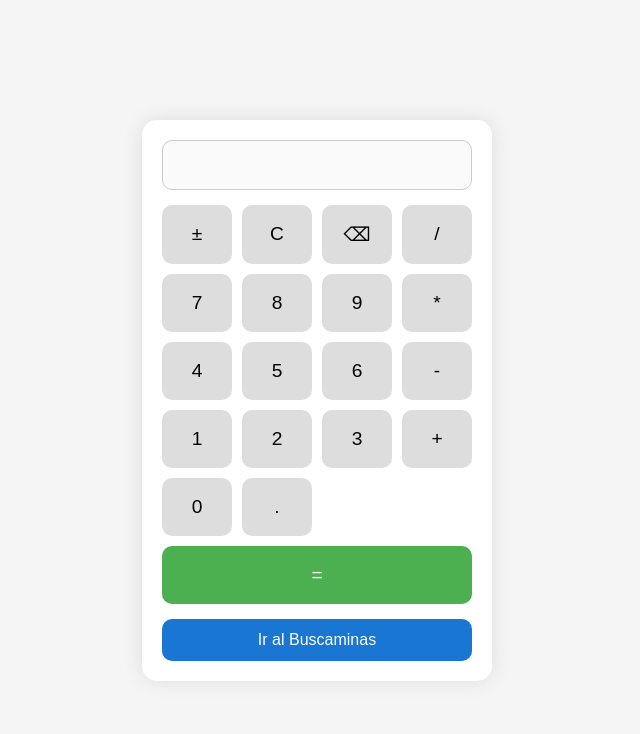
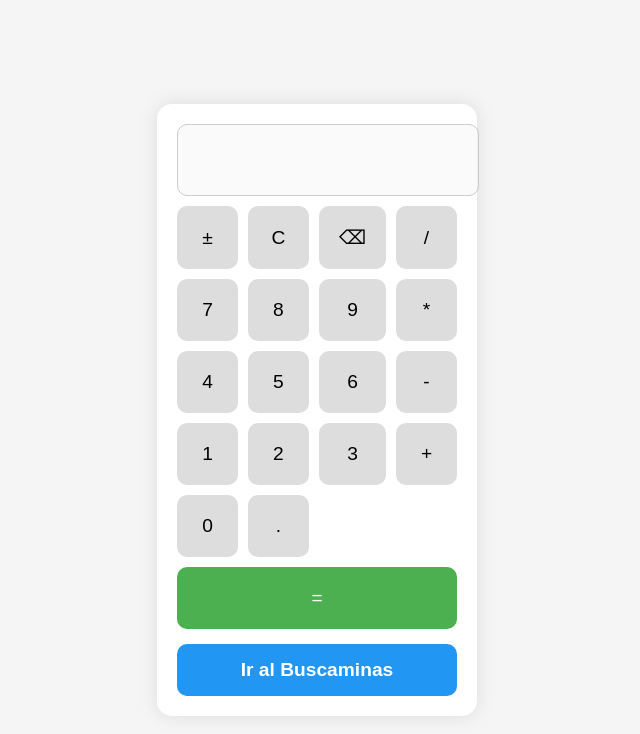
Before and after one commit to emiliano3323/Calculadora., a plain HTML site: page index.html in a window 1280 px wide. Shown: the whole page, without its empty margins (323-963 px from the left). Drawn offline with Linux system fonts and the light colour scheme.

Commit message:
index.html

```diff
--- a/index.html
+++ b/index.html
@@ -2,7 +2,7 @@
 <html lang="es">
 <head>
   <meta charset="UTF-8" />
-  <meta name="viewport" content="width=device-width, initial-scale=1.0"/>
+  <meta name="viewport" content="width=device-width, initial-scale=1" />
   <title>Calculadora Básica</title>
   <style>
     body {
@@ -13,38 +13,34 @@
       align-items: center;
       height: 100vh;
       margin: 0;
+      padding: 10px;
     }
-
     .calculator {
       background: #fff;
       padding: 20px;
       border-radius: 15px;
       box-shadow: 0 0 20px rgba(0,0,0,0.1);
-      width: 90%;
-      max-width: 350px;
+      width: 100%;
+      max-width: 320px;
       box-sizing: border-box;
     }
-
     .display {
       width: 100%;
       height: 50px;
-      font-size: 1.5rem;
+      font-size: 1.4rem;
       text-align: right;
-      margin-bottom: 15px;
+      margin-bottom: 10px;
       padding: 10px;
       border-radius: 10px;
       border: 1px solid #ccc;
-      box-sizing: border-box;
     }
-
     .buttons {
       display: grid;
       grid-template-columns: repeat(4, 1fr);
       gap: 10px;
     }
-
     button {
-      padding: 18px;
+      padding: 20px;
       font-size: 1.2rem;
       border: none;
       border-radius: 10px;
@@ -52,39 +48,35 @@
       cursor: pointer;
       transition: background 0.2s;
     }
-
     button:hover {
       background-color: #ccc;
     }
-
     .equal {
       grid-column: span 4;
       background-color: #4CAF50;
       color: white;
     }
-
-    .minesweeper-button {
+    .btn-mines {
       margin-top: 15px;
+      background-color: #2196F3;
+      color: white;
+      font-weight: bold;
+      border-radius: 10px;
       width: 100%;
-      padding: 12px;
-      font-size: 1rem;
-      border-radius: 10px;
-      background-color: #1976d2;
-      color: white;
-      border: none;
+      padding: 15px 0;
       cursor: pointer;
+      transition: background-color 0.3s;
     }
-
-    .minesweeper-button:hover {
-      background-color: #125aa0;
+    .btn-mines:hover {
+      background-color: #1769aa;
     }
   </style>
 </head>
 <body>
   <div class="calculator">
-    <input type="text" id="display" class="display" disabled>
+    <input type="text" id="display" class="display" disabled />
     <div class="buttons">
-      <button onclick="toggleSign()">±</button>
+      <button onclick="append('±')">±</button>
       <button onclick="clearDisplay()">C</button>
       <button onclick="backspace()">⌫</button>
       <button onclick="append('/')">/</button>
@@ -108,15 +100,14 @@
       <button onclick="append('.')">.</button>
       <button class="equal" onclick="calculate()">=</button>
     </div>
-
-    <!-- Botón al Buscaminas -->
-    <button class="minesweeper-button" onclick="window.location.href='buscaminas.html'">Ir al Buscaminas</button>
+    <button class="btn-mines" onclick="goToBuscaminas()">Ir al Buscaminas</button>
   </div>
 
   <script>
     const display = document.getElementById('display');
 
     function append(val) {
+      if (display.value === 'Error') display.value = '';
       if (val === '±') {
         if (display.value.startsWith('-')) {
           display.value = display.value.slice(1);
@@ -133,26 +124,29 @@
     }
 
     function backspace() {
+      if (display.value === 'Error') {
+        display.value = '';
+        return;
+      }
       display.value = display.value.slice(0, -1);
     }
 
     function calculate() {
       try {
-      // Evalúa la expresión y muestra resultado
         const result = eval(display.value);
+        if (result === undefined) {
+          display.value = '';
+        } else {
           display.value = result;
+        }
       } catch {
-      // En caso de error, solo muestra "Error" pero deja escribir encima
         display.value = 'Error';
       }
     }
 
-  // Permitir que si el usuario escribe algo cuando aparece "Error", se borre
-  display.addEventListener('input', () => {
-    if (display.value === 'Error') {
-      display.value = '';
+    function goToBuscaminas() {
+      window.location.href = 'buscaminas.html';
     }
-  });
   </script>
 </body>
 </html>
```
Lines whose indentation alone changed are shown as unchanged.
